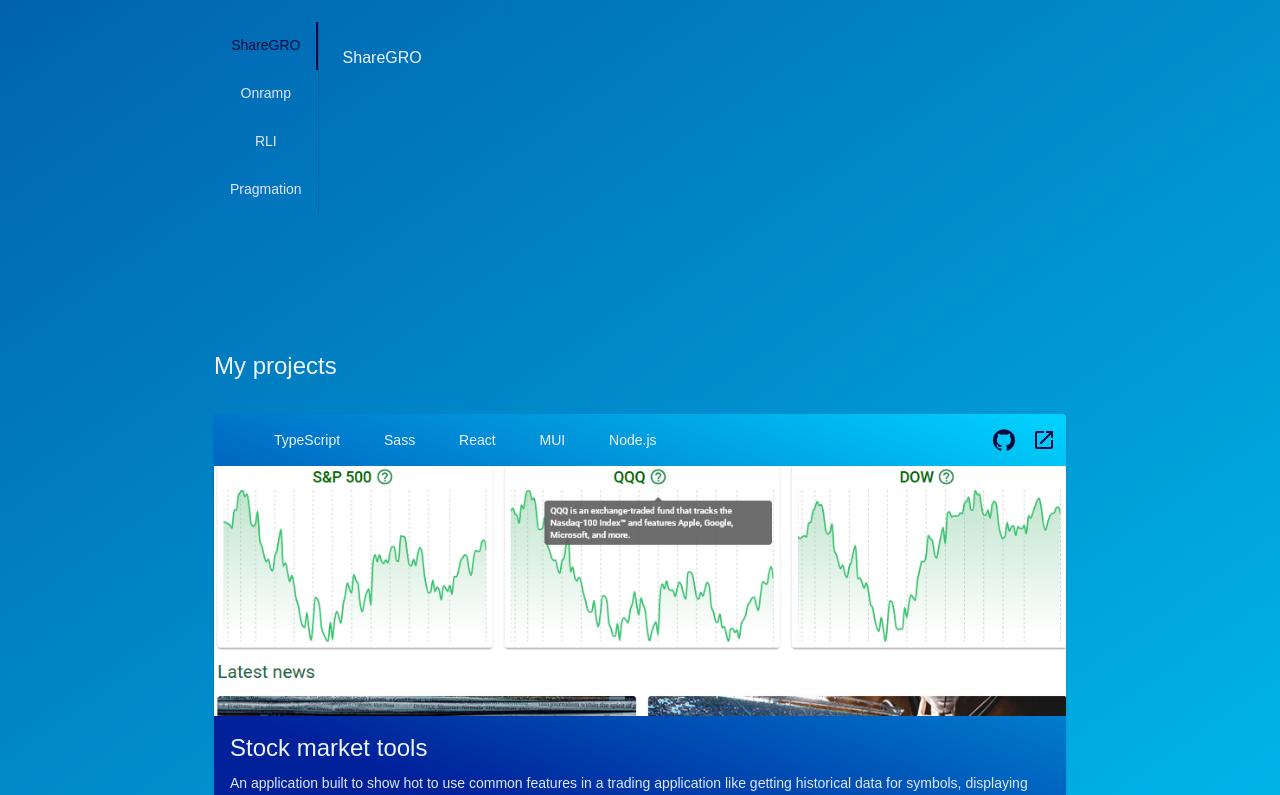
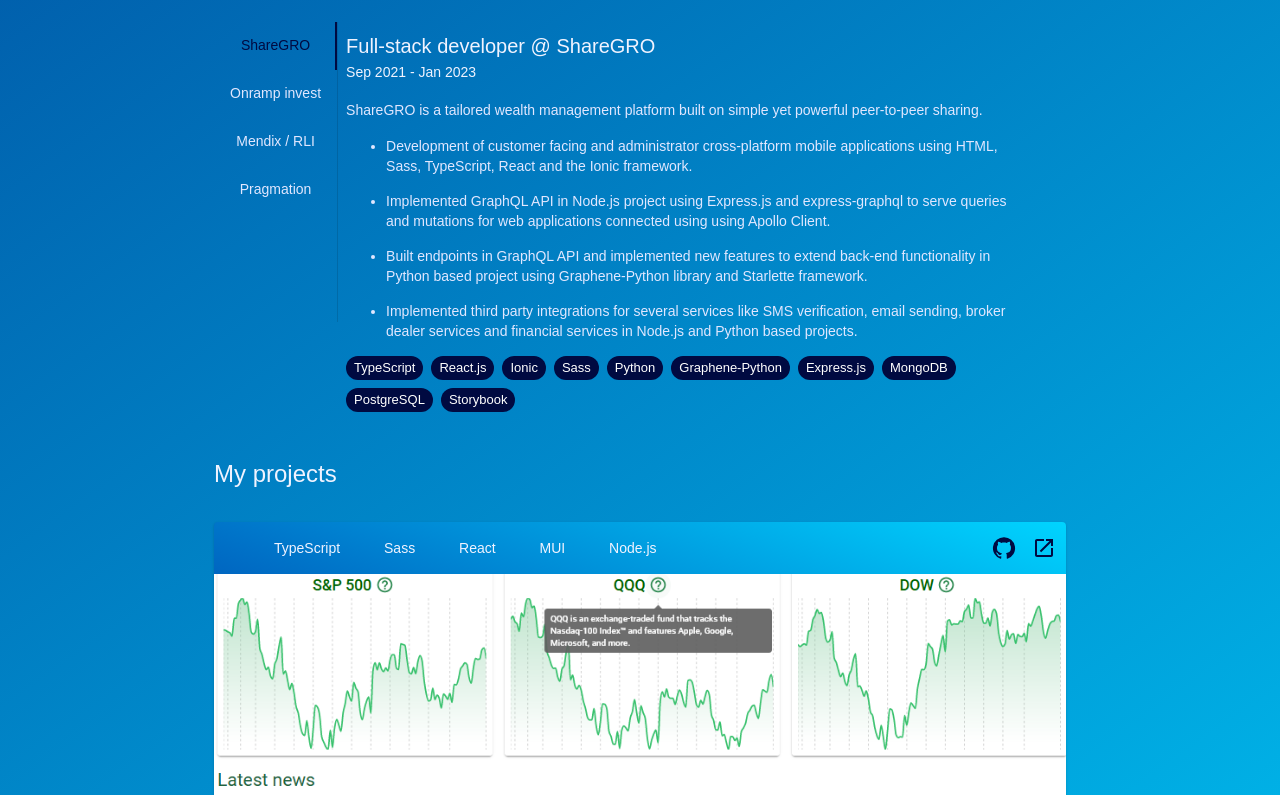
Before and after one commit to Eng-Francisco-Hernandez/portfolio, a React (Create React App) app: page / in a window 1280 px wide. Shown: the part 1482-2277 px from the top of the page. Built offline with nearby package versions, Linux system fonts and the light colour scheme.

Commit message:
feat(final-adjustments): added experience information

```diff
--- a/src/components/experience/Experience.tsx
+++ b/src/components/experience/Experience.tsx
@@ -1,32 +1,83 @@
-import { Box, Grid, Tab, Tabs, Typography } from "@mui/material";
+import { Box, Chip, Grid, Tab, Tabs, Typography } from "@mui/material";
 import React from "react";
 
-interface TabItem {
+interface ExperienceItem {
+  company: string;
   title: string;
-  content: React.ReactNode | string;
+  date: string;
+  summary: string;
+  tasks: string[];
+  technologies: string[];
 }
 
-const tabItems: TabItem[] = [
+const experienceItems: ExperienceItem[] = [
   {
-    title: "ShareGRO",
-    content: "ShareGRO",
+    company: "ShareGRO",
+    title: "Full-stack developer",
+    date: "Sep 2021 - Jan 2023",
+    summary:
+      "ShareGRO is a tailored wealth management platform built on simple yet powerful peer-to-peer sharing.",
+    tasks: [
+      "Development of customer facing and administrator cross-platform mobile applications using HTML, Sass, TypeScript, React and the Ionic framework.",
+      "Implemented GraphQL API in Node.js project using Express.js and express-graphql to serve queries and mutations for web applications connected using using Apollo Client.",
+      "Built endpoints in GraphQL API and implemented new features to extend back-end functionality in Python based project using Graphene-Python library and Starlette framework.",
+      "Implemented third party integrations for several services like SMS verification, email sending, broker dealer services and financial services in Node.js and Python based projects.",
+    ],
+    technologies: [
+      "TypeScript",
+      "React.js",
+      "Ionic",
+      "Sass",
+      "Python",
+      "Graphene-Python",
+      "Express.js",
+      "MongoDB",
+      "PostgreSQL",
+      "Storybook",
+    ],
   },
   {
-    title: "Onramp",
-    content: "Onramp",
+    company: "Onramp invest",
+    title: "Full-stack developer",
+    date: "Jul 2021 - Sep 2021",
+    summary:
+      "Onramp Invest supports crypto wealth management, providing financial advisors with seamless access to digital assets and integrated CRM tools.",
+    tasks: [
+      "Support on development of digital asset wealth platform.",
+      "Gave support and developed new features to extend user experience functionality in existing front-end projects.",
+      "Built new endpoints in existing REST API for data manipulation.",
+    ],
+    technologies: ["JavaScript", "Node.js", "Vue.js", "Python", "FastAPI"],
   },
   {
-    title: "RLI",
-    content: "RLI",
+    company: "Mendix / RLI",
+    title: "Mendix full-stack developer",
+    date: "Mar 2021 - Sep 2021",
+    summary:
+      "Mendix is the fastest & easiest low-code platform used by businesses to develop mobile & web apps at scale. RLI is a U.S.-based specialty insurer that serves niche property, casualty and surety markets.",
+    tasks: [
+      "Development of quotation's web system for RLI insurance company.",
+      "Created necessary stylesheets to replicate website with given designs from Figma.",
+      "Developed all the required API integrations in the web system by following given Swagger REST API documentation.",
+    ],
+    technologies: ["Java", "Sass", "Mendix", "Swagger", "Figma"],
   },
   {
-    title: "Pragmation",
-    content: "Pragmation",
+    company: "Pragmation",
+    title: "Freelance Software engineer",
+    date: "07/2021 - 08/2021",
+    summary:
+      "Performed tasks to extend the functionality of online store of mobile airtime.",
+    tasks: [
+      "Extended functionality in Python based project to buy mobile airtime.",
+      "Integrated existing system with Reloadly API to perform actions such as buying mobile airtime with several providers in several countries",
+    ],
+    technologies: ["Python", "FastAPI"],
   },
 ];
 
 interface TabPanelProps {
-  children?: React.ReactNode;
+  children: ExperienceItem;
   index: number;
   value: number;
 }
@@ -43,9 +94,44 @@
       {...other}
     >
       {value === index && (
-        <Box sx={{ p: 3 }}>
-          <Typography>{children}</Typography>
-        </Box>
+        <Grid item sx={{ maxWidth: 700, p: 1 }}>
+          <Typography variant="h6">
+            {`${children.title} @ ${children.company}`}
+          </Typography>
+          <Typography variant="body2" sx={{ mb: 2 }}>
+            {children.date}
+          </Typography>
+          <Typography component={"span"} variant="body2" color="text.secondary">
+            {children.summary}
+            <br />
+            <ul>
+              {children.tasks.map((task, i) => {
+                return (
+                  <li className="mb-lg" key={i}>
+                    {task}
+                  </li>
+                );
+              })}
+            </ul>
+          </Typography>
+          <Typography
+            component={"span"}
+            variant="body2"
+            className="project-technology-list"
+          >
+            {children.technologies.map((technology, i) => {
+              return (
+                <Chip
+                  sx={{ mr: 1, mb: 1 }}
+                  label={technology}
+                  size="small"
+                  key={i}
+                  color="primary"
+                />
+              );
+            })}
+          </Typography>
+        </Grid>
       )}
     </div>
   );
@@ -69,7 +155,7 @@
     <Grid container spacing={2} sx={{ mt: 15, mb: 8 }}>
       <Grid item xs={12}>
         <Typography variant="h5" sx={{ mb: 2 }}>
-          Where I've worked
+          Where I've worked as a consultant
         </Typography>
         <Box
           sx={{
@@ -85,14 +171,14 @@
             onChange={handleChange}
             sx={{ borderRight: 1, borderColor: "divider" }}
           >
-            {tabItems.map((tabItem, i) => {
-              return <Tab label={tabItem.title} {...a11yProps(i)} key={i} />;
+            {experienceItems.map((item, i) => {
+              return <Tab label={item.company} {...a11yProps(i)} key={i} />;
             })}
           </Tabs>
-          {tabItems.map((tabItem, i) => {
+          {experienceItems.map((item, i) => {
             return (
               <TabPanel value={value} index={i} key={i}>
-                {tabItem.content}
+                {item}
               </TabPanel>
             );
           })}
--- a/src/components/projects/Projects.tsx
+++ b/src/components/projects/Projects.tsx
@@ -12,6 +12,31 @@
 import GitHubIcon from "@mui/icons-material/GitHub";
 import OpenInNewIcon from "@mui/icons-material/OpenInNew";
 
+interface ProjectItem {
+  technologies: string[];
+  githubLink: string;
+  externalLink: string;
+  img: string;
+  title: string;
+  description: string;
+}
+
+const projectItems: ProjectItem[] = [
+  {
+    technologies: ["TypeScript", "Sass", "React", "MUI", "Node.js"],
+    githubLink: "https://github.com/Eng-Francisco-Hernandez/stock-market-tools",
+    externalLink:
+      "https://eng-francisco-hernandez.github.io/stock-market-tools/",
+    img: stockMarketToolsImg,
+    title: "Stock market tools",
+    description: `An application built to show hot to use common features in a
+              trading application like getting historical data for symbols,
+              displaying graphs and search for stock market latest news. The
+              third parties used to implement the trading related features in
+              the project were Alpaca and Tiingo`,
+  },
+];
+
 export default function Projects() {
   return (
     <Grid container spacing={2} sx={{ mt: 15, mb: 8 }}>
@@ -20,7 +45,9 @@
           My projects
         </Typography>
       </Grid>
-      <Grid item xs={12}>
+      {projectItems.map((item, i) => {
+        return (
+          <Grid item xs={12} key={i}>
             <Card className="project-card">
               <CardHeader
                 sx={{ padding: "0px" }}
@@ -31,25 +58,23 @@
                     className="project-technology-list"
                   >
                     <ul>
-                  <li> TypeScript </li>
-                  <li> Sass</li>
-                  <li> React</li>
-                  <li> MUI</li>
-                  <li> Node.js</li>
+                      {item.technologies.map((technology, j) => {
+                        return <li key={j}> {technology} </li>;
+                      })}
                     </ul>
                   </Typography>
                 }
                 action={
                   <div className="card-header-actions-container">
                     <IconButton
-                  href="https://github.com/Eng-Francisco-Hernandez/stock-market-tools"
+                      href={item.githubLink}
                       target="_blank"
                       color="primary"
                     >
                       <GitHubIcon />
                     </IconButton>
                     <IconButton
-                  href="https://eng-francisco-hernandez.github.io/stock-market-tools/"
+                      href={item.externalLink}
                       target="_blank"
                       color="primary"
                     >
@@ -58,24 +83,19 @@
                   </div>
                 }
               />
-          <CardMedia
-            sx={{ height: 250 }}
-            image={stockMarketToolsImg}
-          />
+              <CardMedia sx={{ height: 250 }} image={item.img} />
               <CardContent>
                 <Typography gutterBottom variant="h5" component="div">
-              Stock market tools
+                  {item.title}
                 </Typography>
                 <Typography variant="body2" color="text.secondary">
-              An application built to show hot to use common features in a
-              trading application like getting historical data for symbols,
-              displaying graphs and search for stock market latest newx. The
-              third parties used to implement the trading related features in
-              the project were Alpaca and Tiingo
+                  {item.description}
                 </Typography>
               </CardContent>
             </Card>
           </Grid>
+        );
+      })}
     </Grid>
   );
 }
```
Lines whose indentation alone changed are shown as unchanged.
